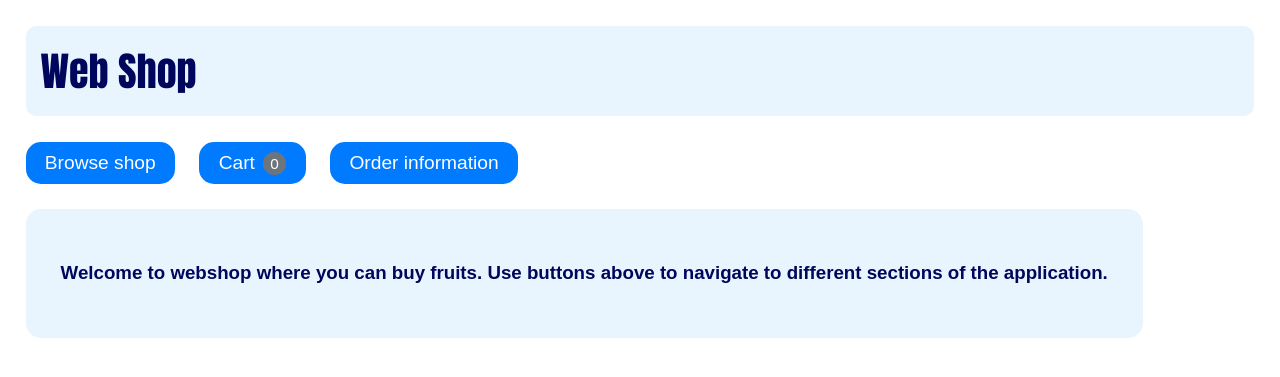
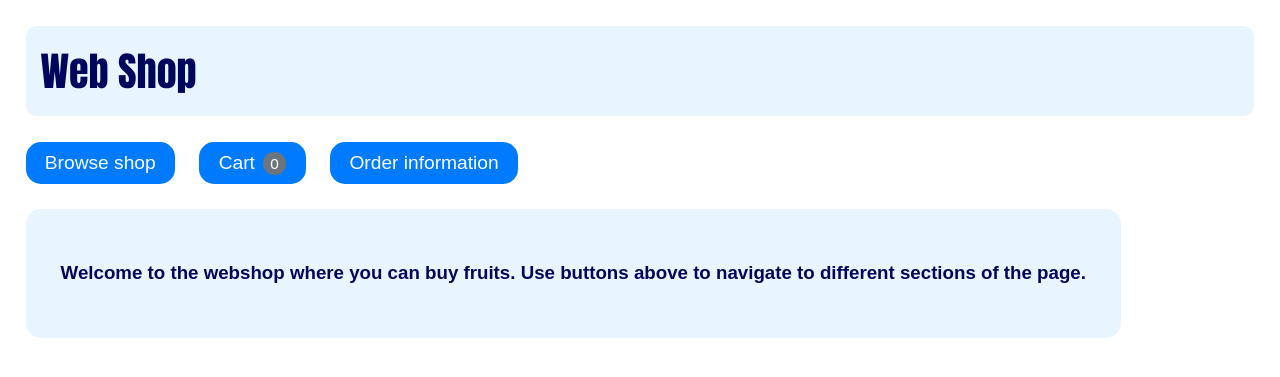
Before and after one commit to Entiox/Web-LV4, a PHP site: page / in a window 1280 px wide. Shown: the top 377 px of the page. Run offline with PHP 8.4, Linux system fonts and the light colour scheme.

Commit message:
Update index.php

```diff
--- a/app/webshop/index.php
+++ b/app/webshop/index.php
@@ -26,7 +26,7 @@
 
     <div class="info">
       <h3>
-        Welcome to webshop where you can buy fruits. Use buttons above to navigate to different sections of the application.
+        Welcome to the webshop where you can buy fruits. Use buttons above to navigate to different sections of the page.
       </h3>
     </div>
   </body>
```
